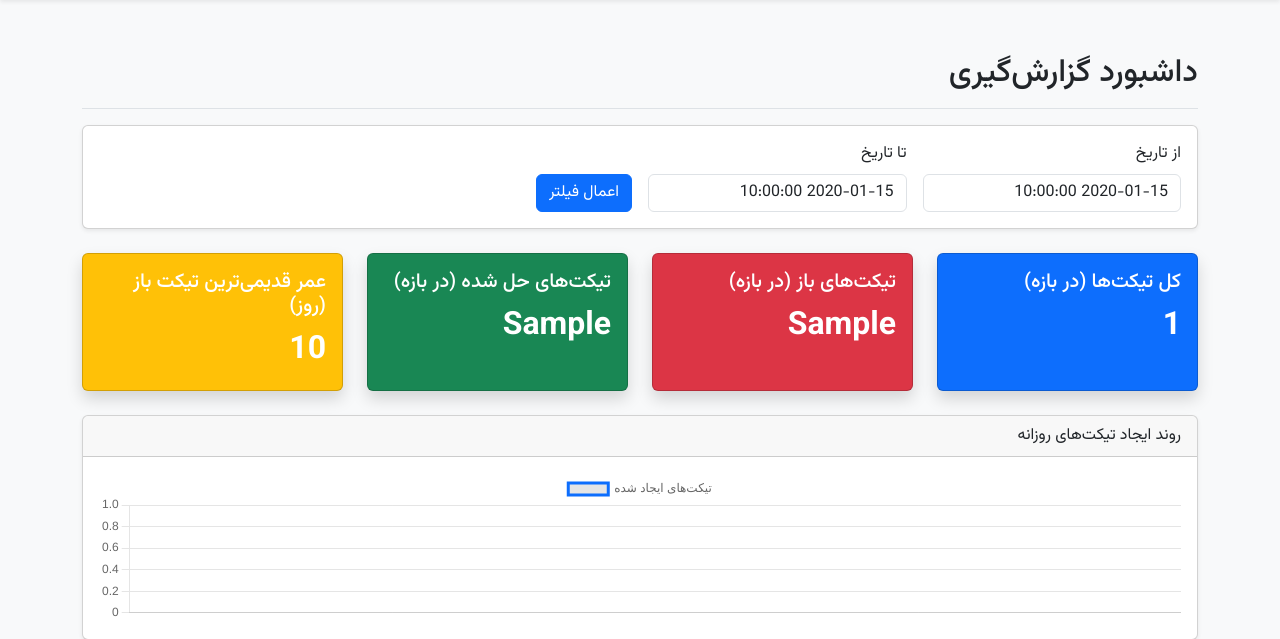
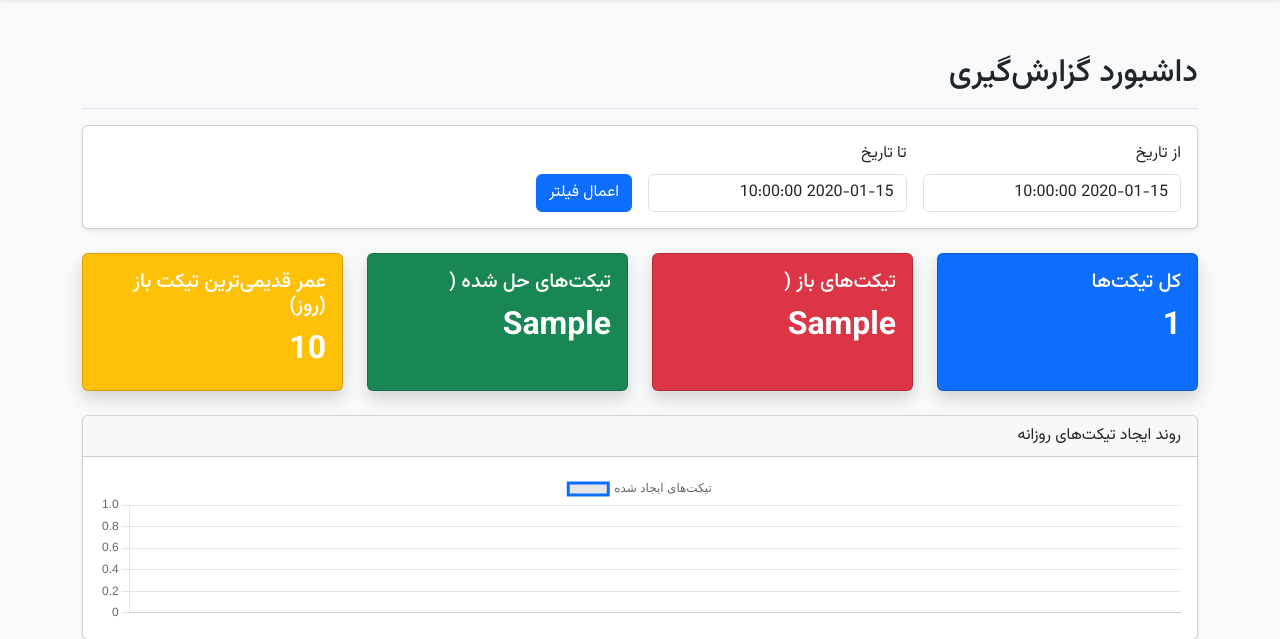
Before and after one commit to AllamehHelli/CRM, a Flask app: template templates/reports.html in a window 1280 px wide. Shown: the part 56-695 px from the top of the page. Run offline with Flask 3, Linux system fonts and the light colour scheme; the template is opened without the code that fills it: most values are stand-ins (such as "Sample title", 1, 10 or a date in 2020); some libraries are stand-ins or nearby versions.

Commit message:
Update reports.html

```diff
--- a/templates/reports.html
+++ b/templates/reports.html
@@ -28,9 +28,9 @@
 
 <!-- کارت‌های KPI -->
 <div class="row">
-    <div class="col-lg-3 col-md-6 mb-4"><div class="card text-white bg-primary shadow h-100"><div class="card-body"><h5 class="card-title">کل تیکت‌ها (در بازه)</h5><p class="card-text fs-2 fw-bold">{{ total_tickets }}</p></div></div></div>
-    <div class="col-lg-3 col-md-6 mb-4"><div class="card text-white bg-danger shadow h-100"><div class="card-body"><h5 class="card-title">تیکت‌های باز (در بازه)</h5><p class="card-text fs-2 fw-bold">{{ open_tickets }}</p></div></div></div>
-    <div class="col-lg-3 col-md-6 mb-4"><div class="card text-white bg-success shadow h-100"><div class="card-body"><h5 class="card-title">تیکت‌های حل شده (در بازه)</h5><p class="card-text fs-2 fw-bold">{{ closed_tickets }}</p></div></div></div>
+    <div class="col-lg-3 col-md-6 mb-4"><div class="card text-white bg-primary shadow h-100"><div class="card-body"><h5 class="card-title">کل تیکت‌ها</h5><p class="card-text fs-2 fw-bold">{{ total_tickets }}</p></div></div></div>
+    <div class="col-lg-3 col-md-6 mb-4"><div class="card text-white bg-danger shadow h-100"><div class="card-body"><h5 class="card-title">تیکت‌های باز (</h5><p class="card-text fs-2 fw-bold">{{ open_tickets }}</p></div></div></div>
+    <div class="col-lg-3 col-md-6 mb-4"><div class="card text-white bg-success shadow h-100"><div class="card-body"><h5 class="card-title">تیکت‌های حل شده (</h5><p class="card-text fs-2 fw-bold">{{ closed_tickets }}</p></div></div></div>
     <div class="col-lg-3 col-md-6 mb-4"><div class="card text-white bg-warning shadow h-100"><div class="card-body"><h5 class="card-title">عمر قدیمی‌ترین تیکت باز (روز)</h5><p class="card-text fs-2 fw-bold">{{ oldest_open_ticket_age }}</p></div></div></div>
 </div>
 
```
